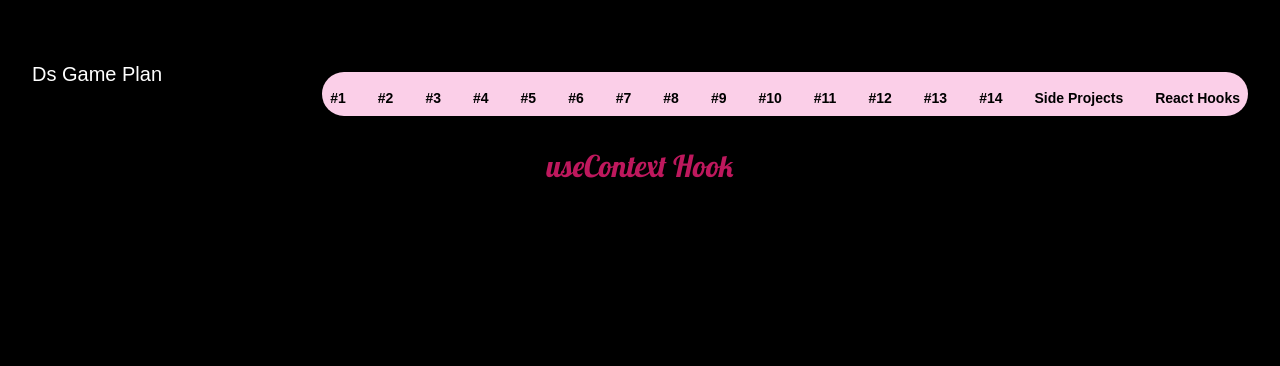
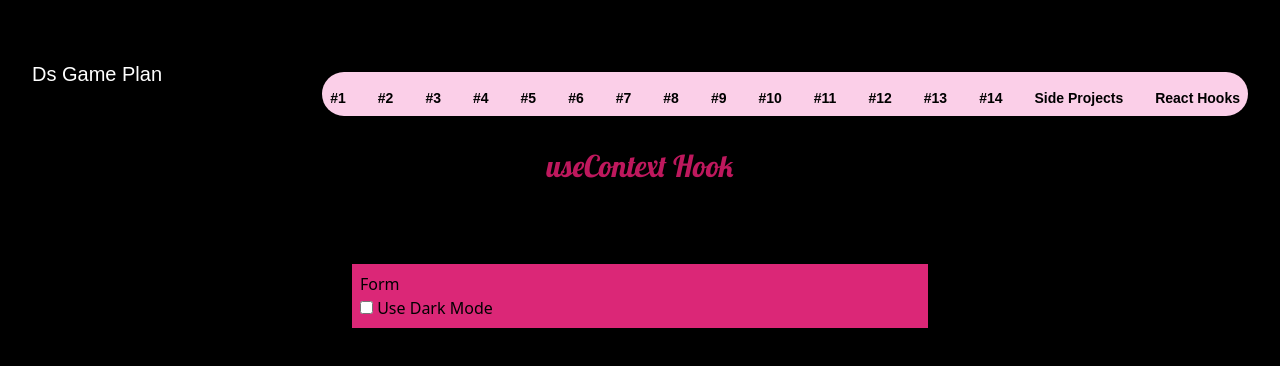
Before and after one commit to Davonne007-TX/game-plan, a React (Vite) app: page /hookUseContext in a window 1280 px wide. Shown: the top 366 px of the page. Built offline with nearby package versions, Linux system fonts and the light colour scheme; a web font is replaced by a local one.

Commit message:
setup components for useContext hook from React Docs

```diff
--- a/src/App.jsx
+++ b/src/App.jsx
@@ -11,7 +11,7 @@ import MoreUseState from "./components/Hooks/MoreUseState";
 import HookUseCallBack from "./components/Hooks/HookUseCallBack";
 import MoreUseCallback from "./components/Hooks/MoreUseCallback";
 import HookUseEffect from "./components/Hooks/HookUseEffect";
-import HookUseContext from "./components/Hooks/HookUseContext";
+import HookUseContext from "./components/Hooks/useContext/HookUseContext";
 import SideProjects from "./components/more-examples/SideProjects";
 import Lists from "./components/more-examples/Lists";
 import Toggle from "./components/more-examples/Toggle";
--- a/src/components/Hooks/HookUseContext.jsx
+++ /dev/null
@@ -1,9 +0,0 @@
-export default function HookUseContext() {
-  return (
-    <>
-      <section className="flex justify-center items-center">
-        <h1 className="text-pink-700 text-3xl font-lobster">useContext Hook</h1>
-      </section>
-    </>
-  );
-}
--- /dev/null
+++ b/src/components/Hooks/useContext/Form.jsx
@@ -0,0 +1,3 @@
+export default function Form() {
+  return <div>Form</div>;
+}
--- /dev/null
+++ b/src/components/Hooks/useContext/HookUseContext.jsx
@@ -0,0 +1,34 @@
+import { createContext, useContext, useState } from "react";
+import Form from "./Form";
+
+const ThemeContext = createContext(null);
+
+export default function HookUseContext() {
+  const [theme, setTheme] = useState("light");
+
+  return (
+    <>
+      <ThemeContext.Provider value={theme}>
+        <section className="flex justify-center items-center">
+          <h1 className="text-pink-700 text-3xl font-lobster">
+            useContext Hook
+          </h1>
+        </section>
+
+        <section className="max-w-xl mx-auto p-2 mt-20 bg-pink-600">
+          <Form />
+          <label>
+            <input
+              type="checkbox"
+              checked={theme === "dark"}
+              onChange={(e) => {
+                setTheme(e.target.checked ? "dark" : "light");
+              }}
+            />{" "}
+            Use Dark Mode
+          </label>
+        </section>
+      </ThemeContext.Provider>
+    </>
+  );
+}
--- /dev/null
+++ b/src/components/Hooks/useContext/Panel.jsx
@@ -0,0 +1,3 @@
+export default function Panel() {
+  return <div>Panel</div>;
+}
--- /dev/null
+++ b/src/components/Hooks/useContext/useContextButton.jsx
@@ -0,0 +1,3 @@
+export default function useContextButton() {
+  return <div>useContextButton</div>;
+}
```
